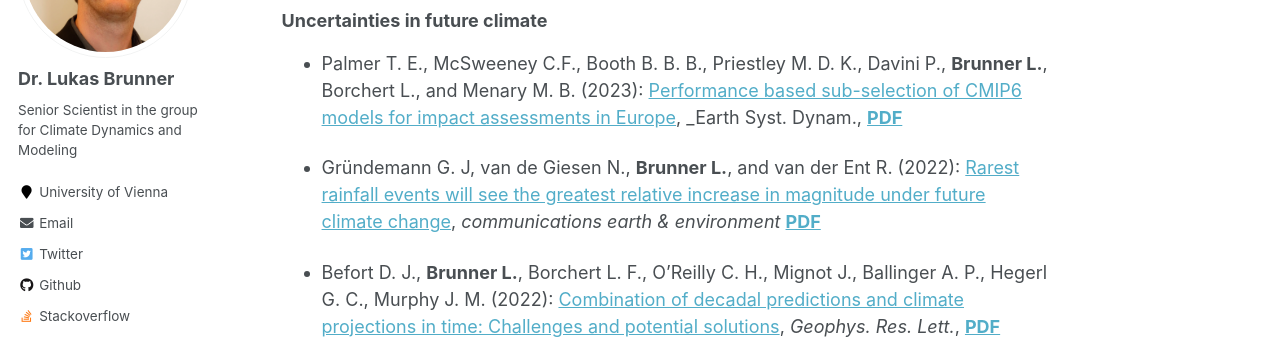
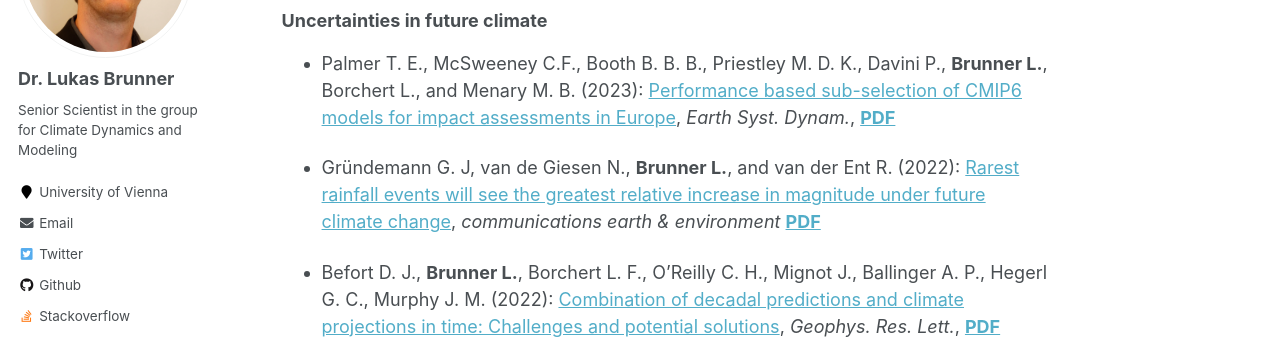
Before and after one commit to lukasbrunner/lukasbrunner.github.io, a Jekyll site: the page built from _publications/publications.md, in a window 1280 px wide and 900 px high, scrolled down 486 px. Shown: the part 153-492 px from the top of the window. Built offline with Jekyll 4.4.1, drawn with Linux system fonts in a browser that asks for light colours; some web fonts are replaced.

Commit message:
Fix typo

```diff
--- a/_publications/publications.md
+++ b/_publications/publications.md
@@ -37,7 +37,7 @@ __,
 - Palmer T. E., McSweeney C.F., Booth B. B. B., Priestley M. D. K., Davini P., **Brunner L.**, Borchert L., and Menary M. B. (2023):
 <a href="https://doi.org/10.5194/esd-14-457-2023" target="_blank">
 Performance based sub-selection of CMIP6 models for impact assessments in Europe</a>,
-_Earth Syst. Dynam.,
+_Earth Syst. Dynam._,
 <a href="https://raw.githubusercontent.com/lukasbrunner/lukasbrunner_data/main/papers/Palmer2022.pdf" target="_blank"><b>PDF</b></a>
 
 - Gründemann G. J, van de Giesen N., **Brunner L.**, and van der Ent R. (2022):
```
Also changed, not shown: _news/news.md (+1 -1 lines).
